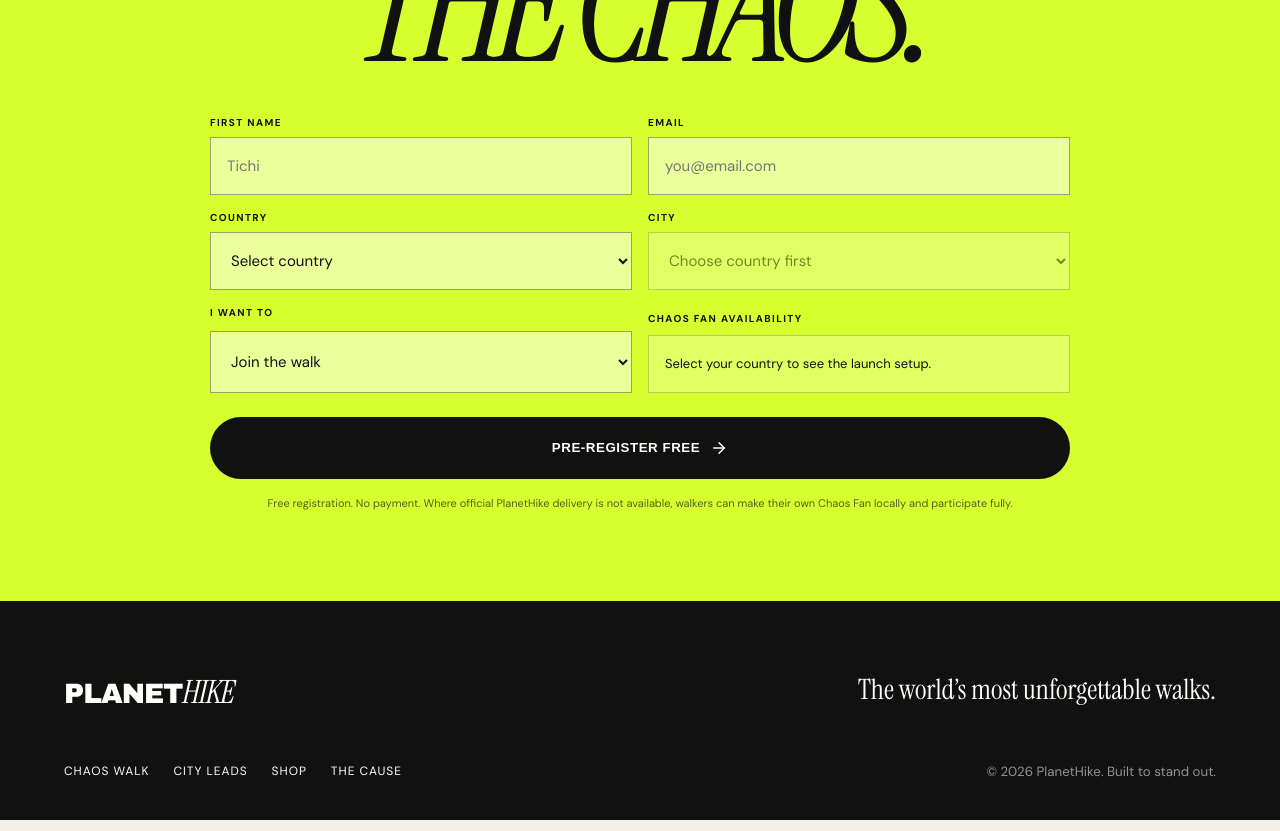
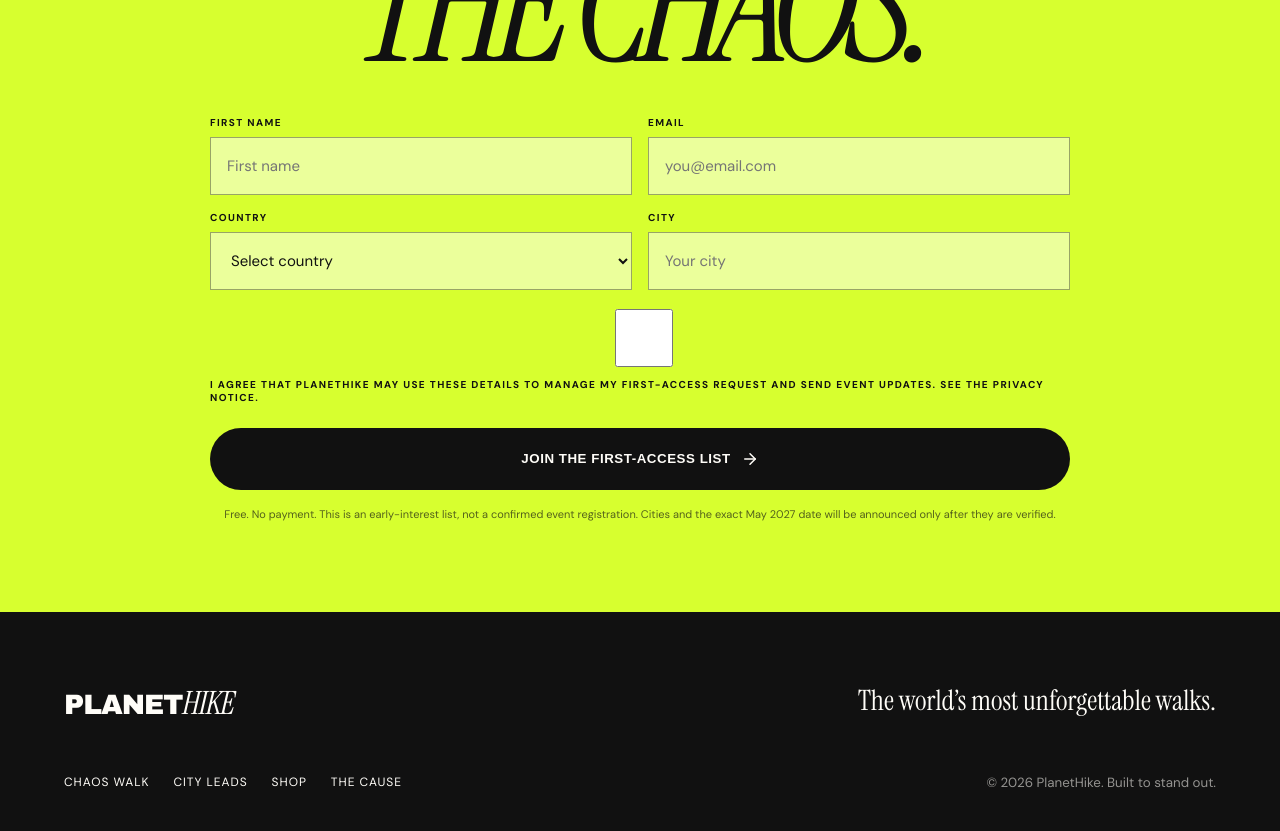
Before and after one commit to unikmo/planethike, a Next.js app: page / in a window 1280 px wide. Shown: the part 10420-11251 px from the top of the page. Built offline with nearby package versions, Linux system fonts and the light colour scheme.

Commit message:
Make participant signup a truth-safe first-access form

```diff
--- a/app/PreregisterForm.tsx
+++ b/app/PreregisterForm.tsx
@@ -1,6 +1,6 @@
 'use client';
 
-import { FormEvent, useMemo, useState } from 'react';
+import { FormEvent, useState } from 'react';
 import { ArrowRight, Check } from 'lucide-react';
 import styles from './PreregisterForm.module.css';
 import { participationCountries } from './locations';
@@ -8,12 +8,6 @@ import { participationCountries } from './locations';
 export default function PreregisterForm() {
   const [status, setStatus] = useState<'idle' | 'loading' | 'success' | 'error'>('idle');
   const [message, setMessage] = useState('');
-  const [countryCode, setCountryCode] = useState('');
-
-  const selectedCountry = useMemo(
-    () => participationCountries.find((country) => country.code === countryCode),
-    [countryCode],
-  );
 
   async function submit(event: FormEvent<HTMLFormElement>) {
     event.preventDefault();
@@ -34,12 +28,11 @@ export default function PreregisterForm() {
       if (!response.ok) throw new Error(data.error || 'Something went wrong.');
 
       setStatus('success');
-      setMessage('You’re on the first-access list. We’ll send the May 2027 date, city news and next steps first.');
+      setMessage('You’re on the first-access list. We’ll send the confirmed May 2027 date, city news and next steps when they are ready.');
       event.currentTarget.reset();
-      setCountryCode('');
     } catch (error) {
       setStatus('error');
-      setMessage(error instanceof Error ? error.message : 'Unable to pre-register right now.');
+      setMessage(error instanceof Error ? error.message : 'Unable to join the first-access list right now.');
     }
   }
 
@@ -58,7 +51,7 @@ export default function PreregisterForm() {
       <div className={styles.row}>
         <label>
           <span>First name</span>
-          <input name="first_name" autoComplete="given-name" maxLength={80} placeholder="Tichi" required />
+          <input name="first_name" autoComplete="given-name" maxLength={80} placeholder="First name" required />
         </label>
         <label>
           <span>Email</span>
@@ -69,7 +62,7 @@ export default function PreregisterForm() {
       <div className={styles.row}>
         <label>
           <span>Country</span>
-          <select name="country_code" value={countryCode} onChange={(event) => setCountryCode(event.target.value)} required>
+          <select name="country_code" defaultValue="" required>
             <option value="" disabled>Select country</option>
             {participationCountries.map((country) => (
               <option key={country.code} value={country.code}>{country.name}</option>
@@ -78,45 +71,24 @@ export default function PreregisterForm() {
         </label>
         <label>
           <span>City</span>
-          <select name="city" defaultValue="" disabled={!selectedCountry} required>
-            <option value="" disabled>{selectedCountry ? 'Select city' : 'Choose country first'}</option>
-            {selectedCountry?.cities.map((city) => (
-              <option key={city} value={city}>{city}</option>
-            ))}
-          </select>
+          <input name="city" autoComplete="address-level2" maxLength={100} placeholder="Your city" required />
         </label>
       </div>
 
-      <div className={styles.row}>
-        <label>
-          <span>I want to</span>
-          <select name="interest" defaultValue="walker">
-            <option value="walker">Join the walk</option>
-            <option value="host">Lead my city</option>
-            <option value="volunteer">Volunteer with my city crew</option>
-            <option value="team">Bring a group / team</option>
-          </select>
-        </label>
-        <div aria-live="polite">
-          <span className={styles.availabilityLabel}>Chaos Fan availability</span>
-          <p className={styles.availabilityText}>
-            {!selectedCountry
-              ? 'Select your country to see the launch setup.'
-              : selectedCountry.commerce
-                ? 'Official Chaos Fan shop planned for this market.'
-                : 'Participation is open. Make your own Chaos Fan locally — no purchase required.'}
-          </p>
-        </div>
-      </div>
-
+      <input type="hidden" name="interest" value="walker" />
       <input className={styles.honeypot} name="company" tabIndex={-1} autoComplete="off" aria-hidden="true" />
 
+      <label className={styles.consent}>
+        <input type="checkbox" name="consent" value="yes" required />
+        <span>I agree that PlanetHike may use these details to manage my first-access request and send event updates. See the <a href="/privacy">privacy notice</a>.</span>
+      </label>
+
       <button className={styles.submit} type="submit" disabled={status === 'loading'}>
-        {status === 'loading' ? 'Joining…' : 'Pre-register free'}
+        {status === 'loading' ? 'Joining…' : 'Join the first-access list'}
         {status !== 'loading' && <ArrowRight size={18} />}
       </button>
 
-      <p className={styles.microcopy}>Free registration. No payment. Where official PlanetHike delivery is not available, walkers can make their own Chaos Fan locally and participate fully.</p>
+      <p className={styles.microcopy}>Free. No payment. This is an early-interest list, not a confirmed event registration. Cities and the exact May 2027 date will be announced only after they are verified.</p>
       {status === 'error' && <p className={styles.error} role="alert">{message}</p>}
     </form>
   );
```
